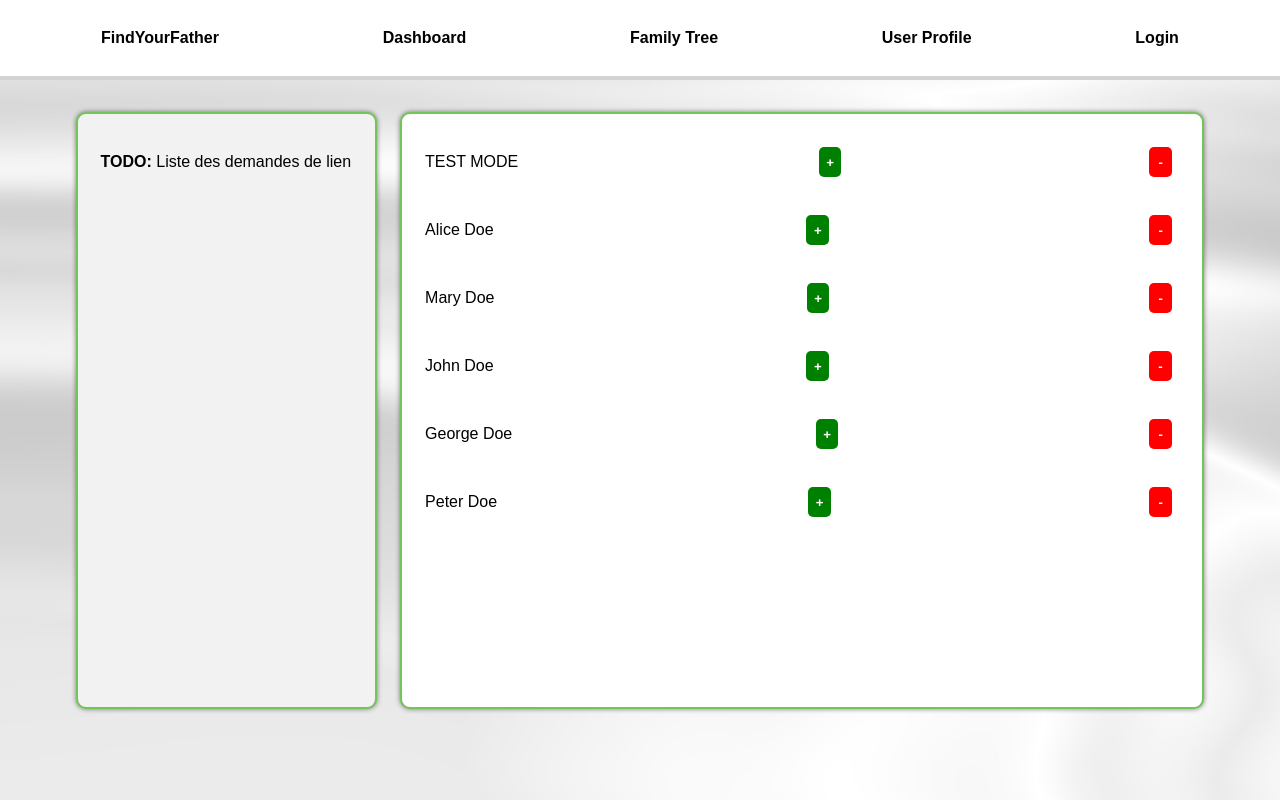
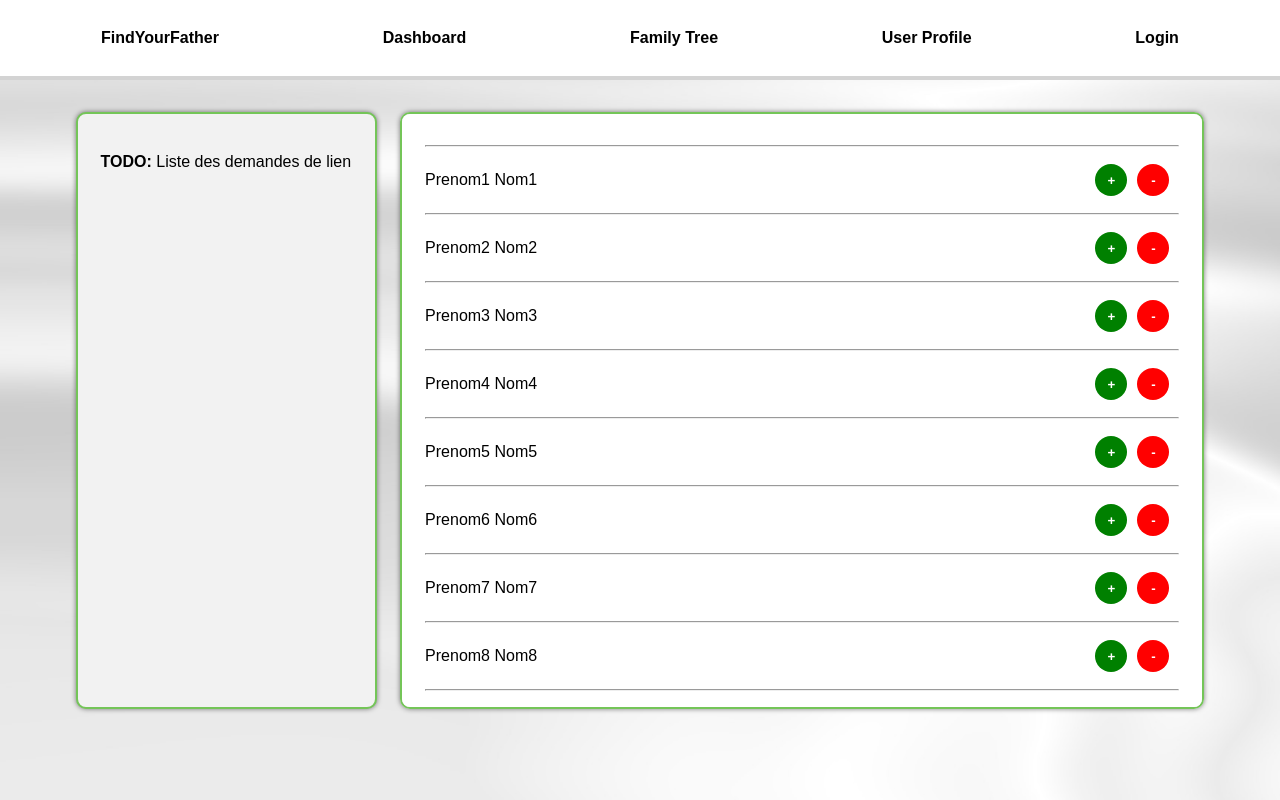
Before and after one commit to Korrigan-EISTI/FindYourFather, an Angular app in the folder frontend/: page /dashboard in a window 1280 px wide. Built offline with nearby package versions, Linux system fonts and the light colour scheme.

Commit message:
Dashboard CSS and functional upgrades

```diff
--- a/frontend/src/app/components/dashboard/dashboard.component.css
+++ b/frontend/src/app/components/dashboard/dashboard.component.css
@@ -16,11 +16,20 @@
 }
 
 #left-panel {
-  flex: 1;
-  background-color: #f2f2f2;
+ 	flex: 1;
+ 	background-color: #f2f2f2;
+}
+
+#left-panel::-webkit-scrollbar {
+	display: none;
 }
 
 #right-panel {
-  flex: 3;
-  background-color: #ffffff;
+ 	flex: 3;
+ 	background-color: #ffffff;
+ 	overflow-y: auto;
 }
+
+#right-panel::-webkit-scrollbar {
+	display: none;
+}
--- a/frontend/src/app/components/dashboard/dashboard.component.html
+++ b/frontend/src/app/components/dashboard/dashboard.component.html
@@ -4,6 +4,7 @@
 	</div>
 
 	<div id="right-panel">
+		<hr>
 		<ng-template #viewContainerRef></ng-template>
 	</div>
 </div>
--- a/frontend/src/app/components/dashboard/dashboard.component.ts
+++ b/frontend/src/app/components/dashboard/dashboard.component.ts
@@ -1,4 +1,4 @@
-import { Component, ComponentRef, Type, ViewChild, ViewContainerRef } from '@angular/core';
+import { Component, ComponentRef, ViewChild, ViewContainerRef } from '@angular/core';
 import { TreeElementComponent } from './tree-element/tree-element.component';
 
 @Component({
@@ -10,21 +10,6 @@ export class DashboardComponent {
 	@ViewChild("viewContainerRef", { read: ViewContainerRef }) vcr!: ViewContainerRef;
 
 	ref!: ComponentRef<TreeElementComponent>;
-
-	private data: {
-		id: number;
-		key: number;
-		numeroSecu: number;
-		nom: string;
-		prenom: string;
-		naissance: string;
-		dateNaissance: string;
-		dateDeces: string;
-		nationalite: string;
-		genre: number;
-		pere?: number;
-		mere?: number;
-	}[] = [];
 
 	components = [];
 
@@ -52,89 +37,31 @@ export class DashboardComponent {
 	}
 
 	private getStaticData() {
-		return [
-			{
-				"id": 0,
-				"numeroSecu": 444444440,
-				"nom": "MODE",
-				"prenom": "TEST",
+    const staticData = [];
+
+    for (let i = 1; i <= 15; i++) {
+        const randomNumber = Math.floor(Math.random() * 900000000) + 100000000;
+
+        staticData.push({
+            "id": i,
+            "numeroSecu": randomNumber,
+            "nom": `Nom${i}`,
+            "prenom": `Prenom${i}`,
             "naissance": "00/00/0000",
             "dateDeces": null,
             "nationalite": "French",
-				"genre": "HOMME",
+            "genre": i % 2 === 0 ? "FEMME" : "HOMME",
             "pere": null,
             "mere": null,
-				"key": 6
-			},
-			{
-				"id": 5,
-				"numeroSecu": 444444444,
-				"nom": "Doe",
-				"prenom": "Alice",
-				"naissance": "01/01/1945",
-				"dateDeces": null,
-				"nationalite": "French",
-				"genre": "FEMME",
-				"pere": null,
-				"mere": null,
-				"key": 5
-			},
-			{
-				"id": 3,
-				"numeroSecu": 222222222,
-				"nom": "Doe",
-				"prenom": "Mary",
-				"naissance": "01/01/1970",
-				"dateDeces": null,
-				"nationalite": "French",
-				"genre": "FEMME",
-				"pere": null,
-				"mere": null,
-				"key": 3
-			},
-			{
-				"id": 1,
-				"numeroSecu": 123456789,
-				"nom": "Doe",
-				"prenom": "John",
-				"naissance": "01/01/1990",
-				"dateDeces": null,
-				"nationalite": "French",
-				"genre": "HOMME",
-				"pere": 2,
-				"mere": 3,
-				"key": 1
-			},
-			{
-				"id": 4,
-				"numeroSecu": 333333333,
-				"nom": "Doe",
-				"prenom": "George",
-				"naissance": "01/01/1940",
-				"dateDeces": null,
-				"nationalite": "French",
-				"genre": "HOMME",
-				"pere": null,
-				"mere": null,
-				"key": 4
-			},
-			{
-				"id": 2,
-				"numeroSecu": 111111111,
-				"nom": "Doe",
-				"prenom": "Peter",
-				"naissance": "01/01/1965",
-				"dateDeces": null,
-				"nationalite": "French",
-				"genre": "HOMME",
-				"pere": 4,
-				"mere": 5,
-				"key": 2
-			}
-		];
+            "key": i
+        });
     }
 
-	private getDataFromBackend(): Promise<any[]> {
+    return staticData;
+}
+
+
+	private async getDataFromBackend(): Promise<any[]> {
 		const url = '/showTree';
 		return fetch(url, { method: 'post' })
 	    	.then(response => response.json());
--- a/frontend/src/app/components/dashboard/tree-element/tree-element.component.css
+++ b/frontend/src/app/components/dashboard/tree-element/tree-element.component.css
@@ -4,21 +4,22 @@
     align-items: center;
 }
 
-button {
+.addConnexion,.deleteConnexion {
     color: white;
     font-weight: bold;
-  width: 3%;
-  height: 3%;
-  margin: 1%;
-  padding: 1%;
+    width: 32px;
+    height: 32px;
+    margin-right: 10px;
     border: none;
-  border-radius: 5px;
+    border-radius: 20px;
     cursor: pointer;
     transition: filter 0.3s;
+
 }
 
-button:hover {
+.addConnexion:hover,.deleteConnexion:hover {
     filter: brightness(0.8);
+    border: white 1px solid;
 }
 
 .addConnexion {
--- a/frontend/src/app/components/dashboard/tree-element/tree-element.component.html
+++ b/frontend/src/app/components/dashboard/tree-element/tree-element.component.html
@@ -1,9 +1,14 @@
 <div>
 	<div class="personneData">
-		<p>{{personne!.prenom}} {{personne!.nom}}</p>
-		<button class="addConnexion" (click)="addingConnexionFormShowButton()">+</button>
-		<button class="deleteConnexion" (click)="removingConnexionFormShowButton()">-</button>
+		<div>
+			<p>{{personne!.prenom}} {{personne!.nom}}</p>
+		</div>
+		<div>
+			<button class="addConnexion" (click)="addingConnexionForm_ShowButton()">+</button>
+			<button class="deleteConnexion" (click)="removingConnexionForm_ShowButton()">-</button>
+		</div>
 	</div>
+
 	<div class="editingLinkDiv">
 		<div *ngIf="showingAddingConnexionForm">
 			<p>Add test</p>
@@ -14,4 +19,5 @@
 		</div>
 	</div>
 </div>
-<br>
+
+<hr>
--- a/frontend/src/app/components/dashboard/tree-element/tree-element.component.ts
+++ b/frontend/src/app/components/dashboard/tree-element/tree-element.component.ts
@@ -26,13 +26,21 @@ export class TreeElementComponent {
 	    mere?: number;
 	}|undefined=undefined;
 
-	addingConnexionFormShowButton(){
-		this.showingAddingConnexionForm=true;
-		this.showingRemovingConnexionForm=false;
+	addingConnexionForm_ShowButton(){
+		if(this.showingAddingConnexionForm==true && this.showingRemovingConnexionForm==false) {
+			this.showingAddingConnexionForm=false;
+		} else {
+			this.showingAddingConnexionForm=true;
+			this.showingRemovingConnexionForm=false;
+		}
 	}
 
-	removingConnexionFormShowButton(){
-		this.showingAddingConnexionForm=false;
-		this.showingRemovingConnexionForm=true;
+	removingConnexionForm_ShowButton(){
+		if(this.showingAddingConnexionForm==false && this.showingRemovingConnexionForm==true) {
+			this.showingRemovingConnexionForm=false;
+		} else {
+			this.showingAddingConnexionForm=false;
+			this.showingRemovingConnexionForm=true;
+		}
 	}
 }
--- a/frontend/src/styles.css
+++ b/frontend/src/styles.css
@@ -1,5 +1,5 @@
 :root {
-  --main-color: rgb(116, 197, 88);
+	--main-color: rgb(116, 197, 88);
 }
 
 body {
```
Also changed, not shown: frontend/src/app/shared/header/header.component.css (indentation only). Lines whose indentation alone changed are shown as unchanged.
